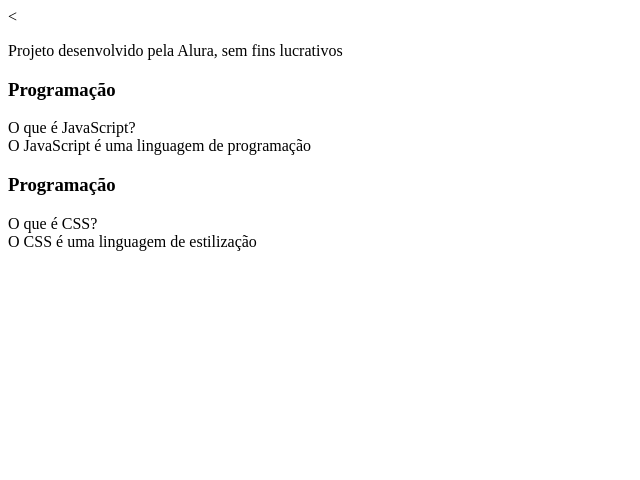
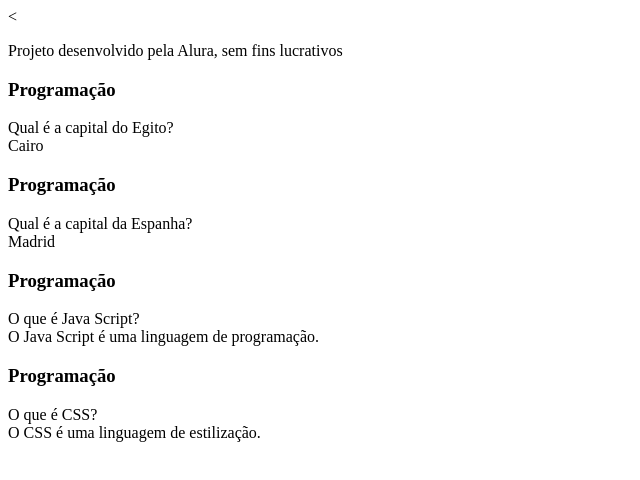
Before and after one commit to AnaIsabela14/Flahcard, a plain HTML site: page Flashcards/index.html in a window 1280 px wide. Shown: the whole page, without its empty margins (0-640 px from the left). Drawn offline with Linux system fonts and the light colour scheme.

Commit message:
Add files via upload

```diff
--- a/Flashcards/index.html
+++ b/Flashcards/index.html
@@ -30,10 +30,10 @@
                         <div class="cartao__conteudo">
                                 <h3>Programação</h3>
                                 <div class="cartao__conteudo__pergunta">
-                                        O que é JavaScript?
+                                        Qual é a capital do Egito?
                                 </div>
                                 <div class="cartao__conteudo__resposta">
-                                        O JavaScript é uma linguagem de programação
+                                        Cairo
                                 </div>
                         </div>
                 </article>
@@ -44,10 +44,34 @@
         <div class="cartao__conteudo">
                 <h3>Programação</h3>
                 <div class="cartao__conteudo__pergunta">
-                        O que é CSS?
+                        Qual é a capital da Espanha?
                 </div>
                 <div class="cartao__conteudo__resposta">
-                        O CSS é uma linguagem de estilização
+                        Madrid
                 </div>
         </div>
 </article>
+
+<h3> Programação </h3>
+
+<div class="cartao__conteudo__pergunta">
+O que é Java Script?
+</div>
+
+<div class="cartao__conteudo__resposta">
+O Java Script é uma linguagem de programação.
+</div>
+
+
+<article class="cartao">
+        <div class="cartao__conteudo">
+                <h3> Programação </h3>
+                      <div class="cartao__conteudo__pergunta">
+                            O que é CSS?
+                        </div>
+                       <div class="cartao__conteudo__resposta">
+                            O CSS é uma linguagem de estilização.
+                         </div>
+                        </div>
+
+         </article>
```
